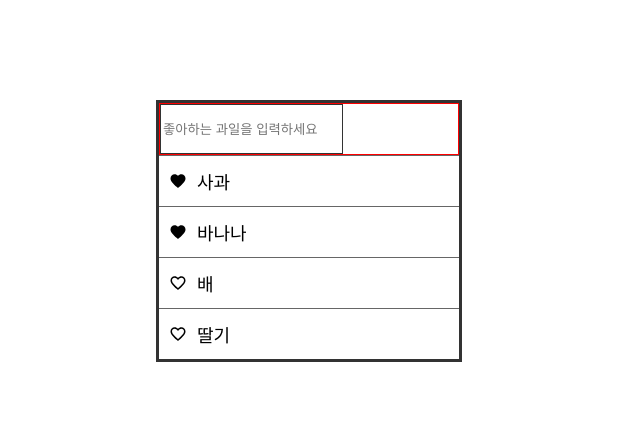
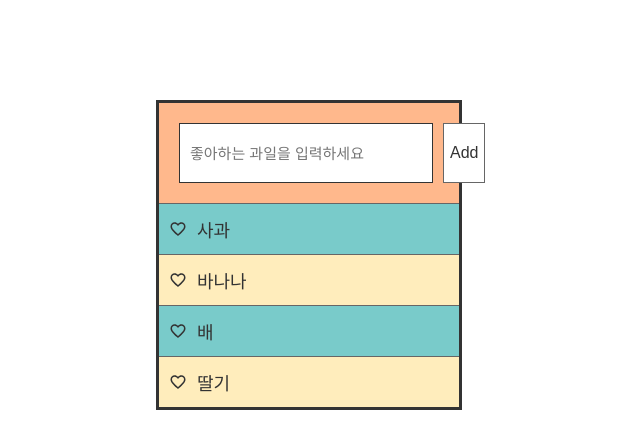
Before and after one commit to eunjae103/checkbox, a React (Create React App) app: page / in a window 1280 px wide. Shown: the top 448 px of the page, without its empty margins (331-971 px from the left). Built offline with nearby package versions, Linux system fonts and the light colour scheme.

Commit message:
css추가

```diff
--- a/src/CheckBox.js
+++ b/src/CheckBox.js
@@ -4,8 +4,8 @@ import { MdFavoriteBorder, MdFavorite } from "react-icons/md";
 
 const CheckBox = () => {
   const [fruits, setFruits] = useState([
-    { id: 1, text: "사과", active: true },
-    { id: 2, text: "바나나", active: true },
+    { id: 1, text: "사과", active: false },
+    { id: 2, text: "바나나", active: false },
     { id: 3, text: "배", active: false },
     { id: 4, text: "딸기", active: false },
   ]);
@@ -22,6 +22,7 @@ const CheckBox = () => {
       <Box>
         <Insert>
           <input type="text" placeholder="좋아하는 과일을 입력하세요" />
+          <button type="button">Add</button>
         </Insert>
         {fruits.map((item) => (
           <Check key={item.id} onClick={() => onToggle(item.id)}>
@@ -35,12 +36,40 @@ const CheckBox = () => {
 };
 
 const Insert = styled.div`
-  border: 1px solid red;
-  height: 50px;
+  height: 60px;
   display: flex;
-  flex: 1;
+  padding: 20px;
+  background: #ffb88c;
   input {
+    border: none;
+    background: none;
+    outline: none;
     border: 1px solid #333;
+    font-size: 18px;
+    padding: 10px;
+    margin-right: 10px;
+    background: #fff;
+    ::placeholder {
+      font-size: 15px;
+    }
+  }
+  button {
+    border: none;
+    background: none;
+    outline: none;
+    width: 70px;
+    border: 1px solid #666;
+    background: #fff;
+    font-size: 16px;
+    align-items: center;
+    justify-content: center;
+    cursor: pointer;
+    color: #333;
+    transition: 0.3s ease-in;
+    :hover {
+      background: #999;
+      color: #fff;
+    }
   }
 `;
 const Box = styled.div`
@@ -55,10 +84,19 @@ const Check = styled.div`
   :first-child {
     border-top: none;
   }
+  :nth-child(even) {
+    background: #79cbca;
+  }
   font-size: 18px;
   display: flex;
   align-items: center;
   text-indent: 10px;
+  color: #333;
+  background: #ffedbc;
+  :hover {
+    color: #de6262;
+    font-weight: bold;
+  }
   svg {
     margin-left: 10px;
   }
```
